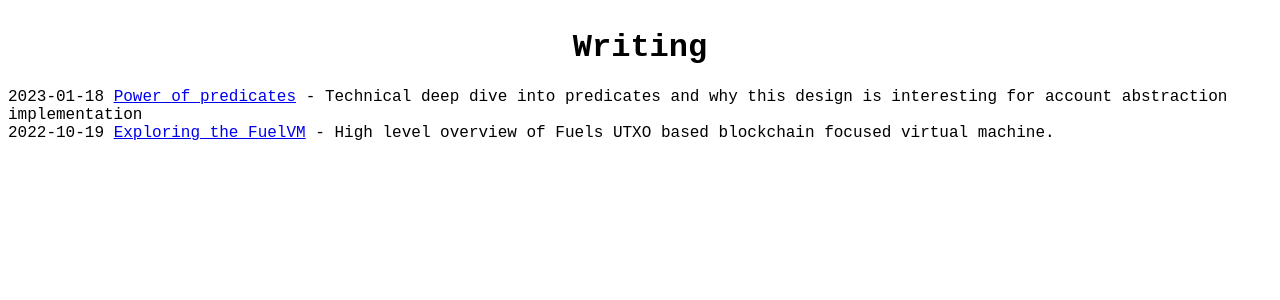
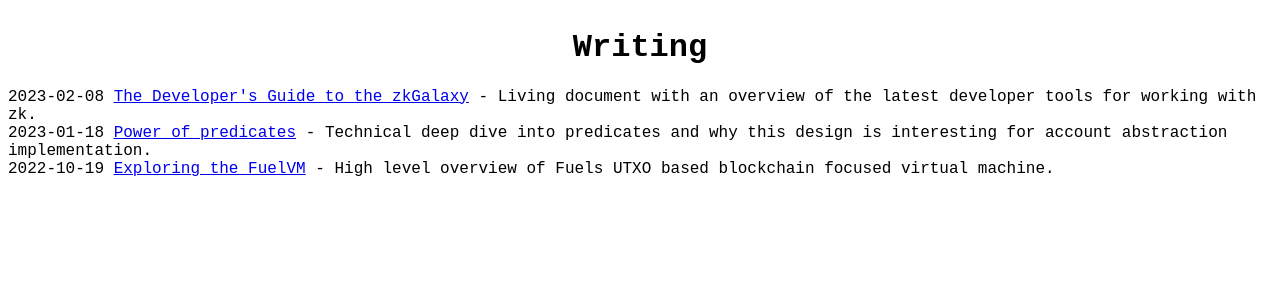
Before and after one commit to rsproule/personal-site, a React (Create React App) app: page /writing in a window 1280 px wide. Shown: the top 300 px of the page. Built offline with nearby package versions, Linux system fonts and the light colour scheme.

Commit message:
add zk blog post

```diff
--- a/src/pages/Writing/index.tsx
+++ b/src/pages/Writing/index.tsx
@@ -14,9 +14,17 @@ export const Writing = () => {
         >
           <li>
             <Article
+              link="https://blockchain.capital/a-developers-guide-to-the-zkgalaxy/"
+              title="The Developer's Guide to the zkGalaxy"
+              description="Living document with an overview of the latest developer tools for working with zk."
+              date="2023-02-08"
+            />
+          </li>
+          <li>
+            <Article
               link="https://medium.com/p/73f874cfa9a5"
               title="Power of predicates"
-              description="Technical deep dive into predicates and why this design is interesting for account abstraction implementation"
+              description="Technical deep dive into predicates and why this design is interesting for account abstraction implementation."
               date="2023-01-18"
             />
           </li>
```
